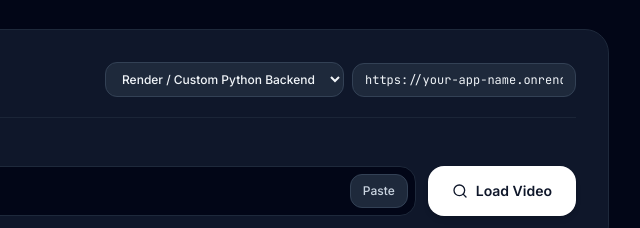
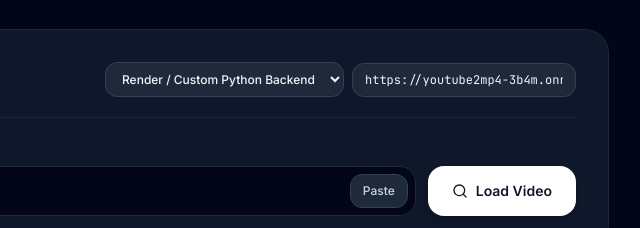
Before and after one commit to vishalkumar-netizen/Youtube2mp4, a plain HTML site: page index.html in a window 1280 px wide. Shown: the part 256-484 px from the top of the page, 519-1159 px from the left. Drawn offline with nearby package versions, Linux system fonts and the light colour scheme.

Commit message:
Update index.html

```diff
--- a/index.html
+++ b/index.html
@@ -108,7 +108,7 @@
                             <option value="custom" selected>Render / Custom Python Backend</option>
                             <option value="cobalt">Public API Mirrors (Auto-Failover)</option>
                         </select>
-                        <input type="text" id="custom-api-url" value="https://your-app-name.onrender.com" placeholder="https://your-app.onrender.com" class="text-xs font-mono bg-slate-100 dark:bg-slate-800 border border-slate-200 dark:border-slate-700 rounded-xl px-3 py-2 w-56 focus:outline-none focus:ring-2 focus:ring-brand-500">
+                        <input type="text" id="custom-api-url" value="https://youtube2mp4-3b4m.onrender.com/" placeholder="https://your-app.onrender.com" class="text-xs font-mono bg-slate-100 dark:bg-slate-800 border border-slate-200 dark:border-slate-700 rounded-xl px-3 py-2 w-56 focus:outline-none focus:ring-2 focus:ring-brand-500">
                     </div>
                 </div>
 
```
